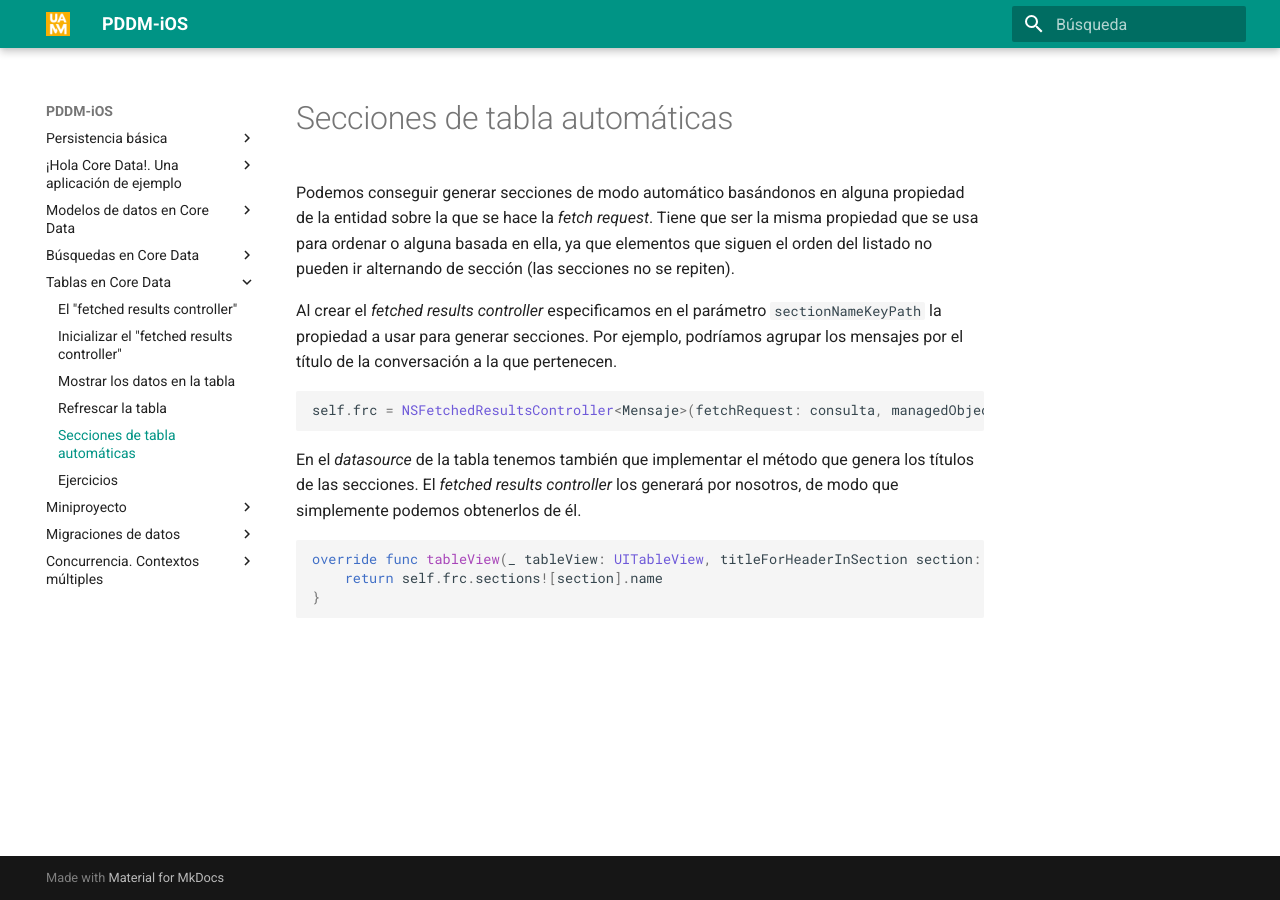
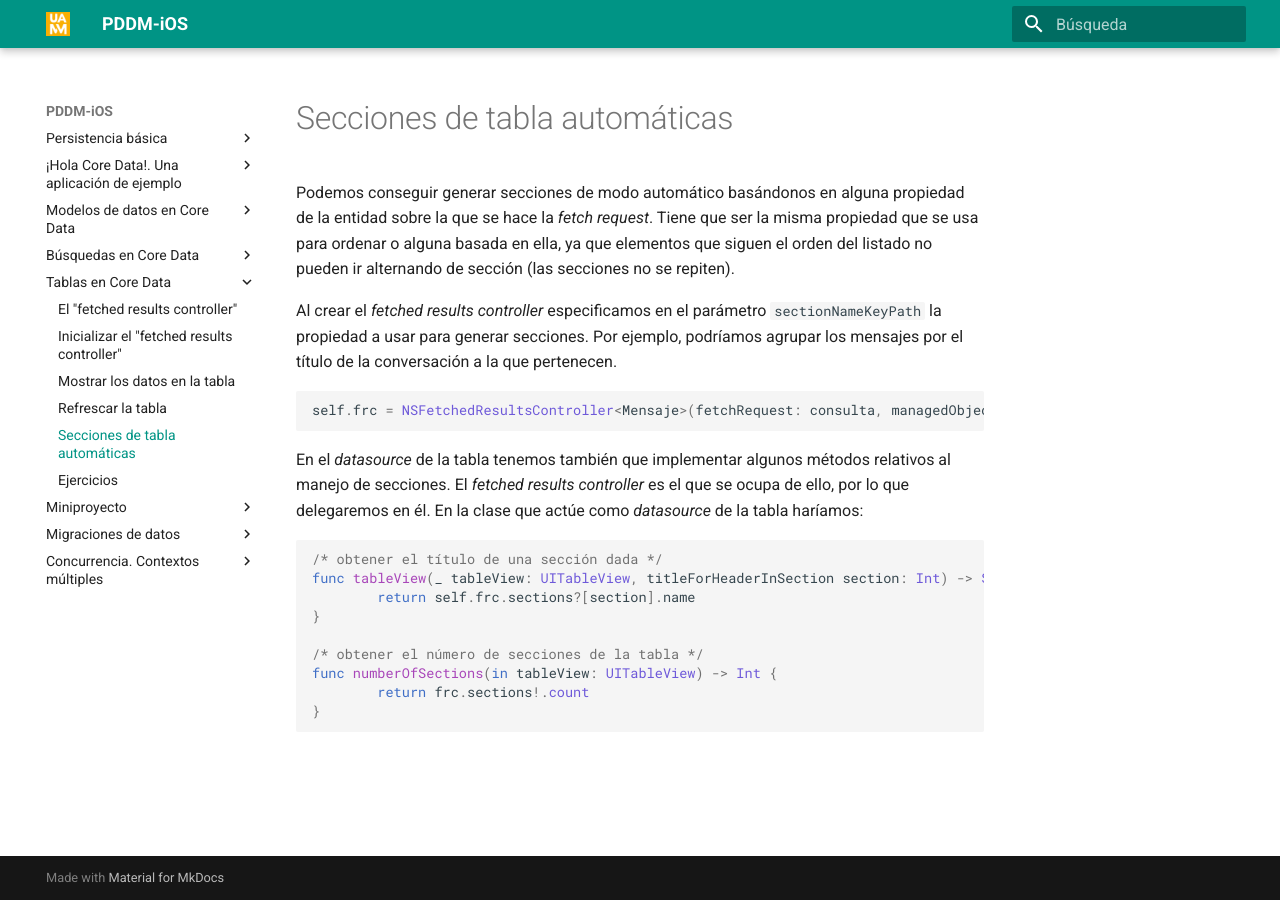
Before and after one commit to ottocol/pddm, an MkDocs documentation site: the page built from docs/cap7/5_secciones.md, in a window 1280 px wide. Built offline with MkDocs 1.6.1 and Material for MkDocs 9.7.7, drawn with Linux system fonts in a browser that asks for light colours.

Commit message:
correcciones en generación de secciones con el frc

````diff
--- a/docs/cap7/5_secciones.md
+++ b/docs/cap7/5_secciones.md
@@ -7,10 +7,16 @@ Al crear el *fetched results controller* especificamos  en el parámetro `sectio
 self.frc = NSFetchedResultsController<Mensaje>(fetchRequest: consulta, managedObjectContext: miContexto, sectionNameKeyPath: "conversacion.titulo", cacheName: "miCache")
 ```
 
-En el *datasource* de la tabla tenemos también que implementar el método que genera los títulos de las secciones. El *fetched results controller* los generará por nosotros, de modo que simplemente podemos obtenerlos de él.
+En el *datasource* de la tabla tenemos también que implementar algunos métodos relativos al manejo de secciones. El *fetched results controller* es el que se ocupa de ello, por lo que delegaremos en él. En la clase que actúe como *datasource* de la tabla haríamos:
 
 ```swift
-override func tableView(_ tableView: UITableView, titleForHeaderInSection section: Int) -> String? {
-    return self.frc.sections![section].name
+/* obtener el título de una sección dada */
+func tableView(_ tableView: UITableView, titleForHeaderInSection section: Int) -> String? {
+        return self.frc.sections?[section].name
+}
+
+/* obtener el número de secciones de la tabla */
+func numberOfSections(in tableView: UITableView) -> Int {
+        return frc.sections!.count
 }
 ```
````
Also changed, not shown: docs/cap7/6_ejercicios.md (+1 -2 lines).
